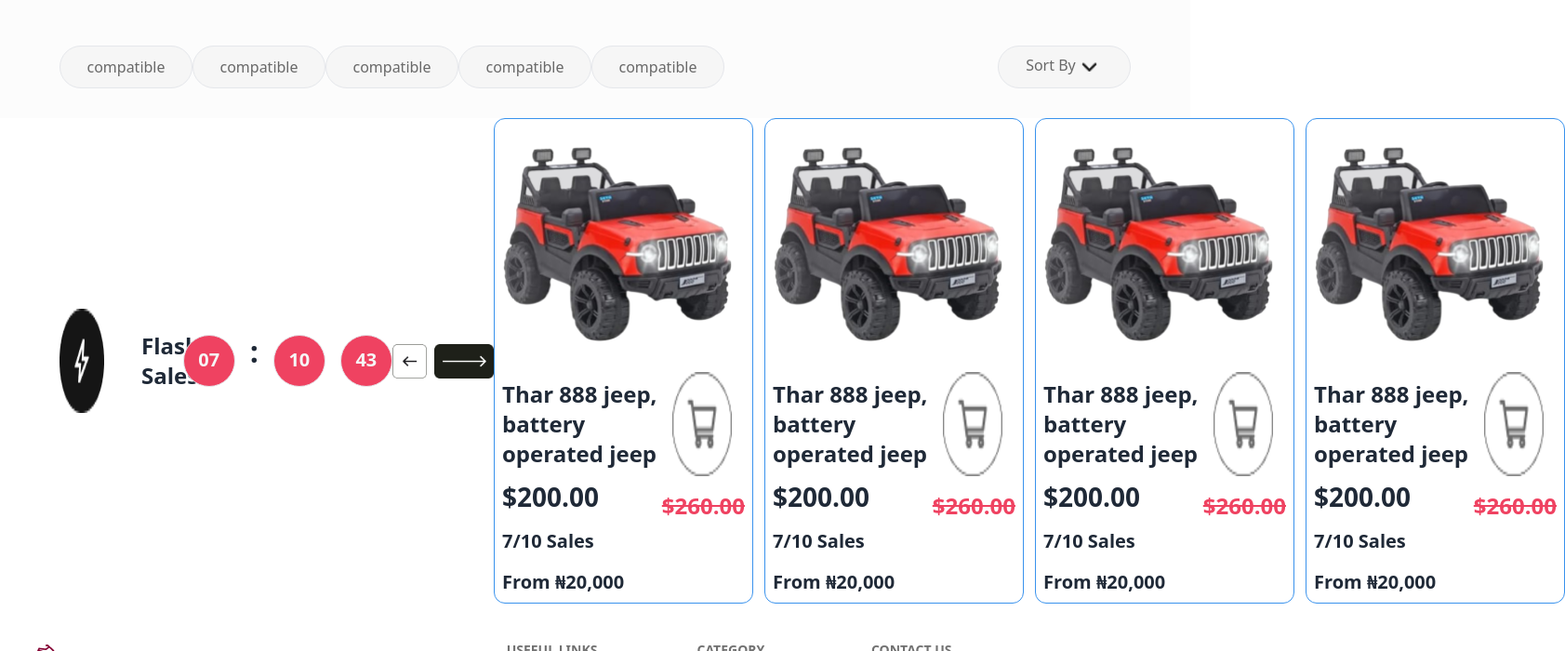
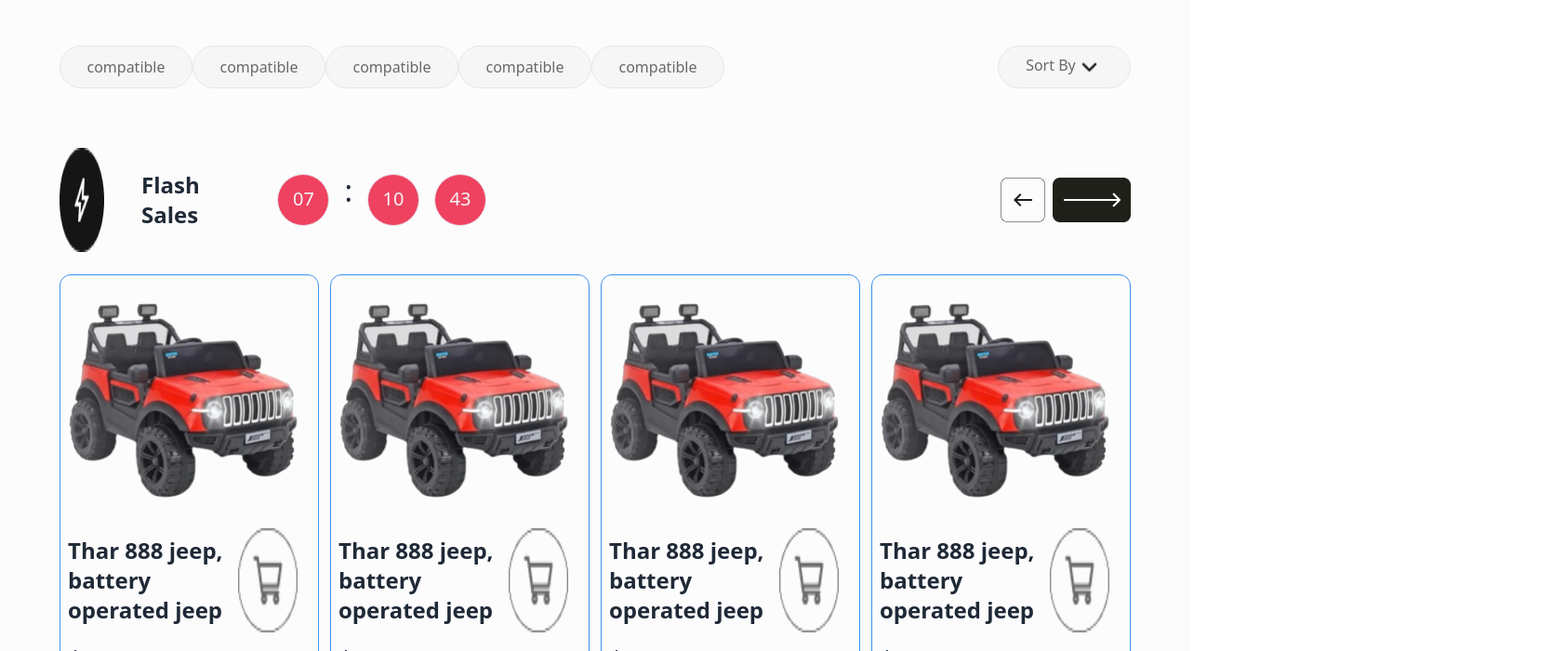
Before and after one commit to TaiwoSaidat/Kiddies-Auto-Web-App, a React (Vite) app: page / in a window 1280 px wide. Shown: the part 660-1360 px from the top of the page at 93% size, 1683 px wide, since content can reach past the window. Built offline with nearby package versions, Linux system fonts and the light colour scheme.

Commit message:
chore: design

```diff
--- a/src/components/Card.jsx
+++ b/src/components/Card.jsx
@@ -6,7 +6,7 @@ import heart from '../assets/favorite.png'
 const Card = ({image, text, priceblack, pricered, rate, price}) => {
   return (
     <>
-        <div className=" w-[300px] shadow-special rounded-xl border border-[#3992ED] p-2 flex flex-col justify-between gap-2 ">
+        <div className=" shadow-special rounded-xl border border-[#3992ED] p-2 flex flex-col justify-between gap-2 ">
 			<img src={image} alt="" className=" w-" />
             <div className='flex'>
                 <p className=" w-[70%] font-semibold text-lg lg:text-2xl my-2 flex">{text}</p>
--- a/src/pages/home/Hero.jsx
+++ b/src/pages/home/Hero.jsx
@@ -8,7 +8,7 @@ const Hero = ({}) => {
   return (
     <>
       <div className=' w-full flex items-center justify-between py-8 bg-[#fcfcfc] mx-auto ' >
-        <div className="w-[90%] flex flex-col lg:flex-row justify-between items-center mx-auto flex-none order-none self-stretch grow-0 p-0 gap-6">
+        <div className="w-[90%] flex flex-col lg:flex-row justify-between items-center mx-auto  gap-6">
           <div className=' w-[579px] mx-auto '>
             <h1 className='font-bold text-7xl mb-6'>Luxury Rides for Little Drivers</h1>
             <p className=' font-normal text-xl mb-6'>Our kids' luxury automobiles are designed to offer an
--- a/src/pages/products/Products.jsx
+++ b/src/pages/products/Products.jsx
@@ -8,8 +8,8 @@ import west from '../../assets/west.png'
 const Products = () => {
   return (
     <>
-      <div className=' flex items-center  text-xl font-semibold bg-white ' >
-        <div className="w-[90%] mx-auto flex items-center justify-between">
+      <div className=' w-full flex items-center justify-between py-8 bg-[#fcfcfc] mx-auto ' >
+        <div className="w-[90%] flex flex-col mx-auto flex-none order-none  grow-0 p-0 gap-6">
           <div className=' flex justify-between  '>
             <div className=' lg:flex flex-row items-center  gap-6 w-[459px] '>
               <div className=' w-full flex gap-10'>
```
